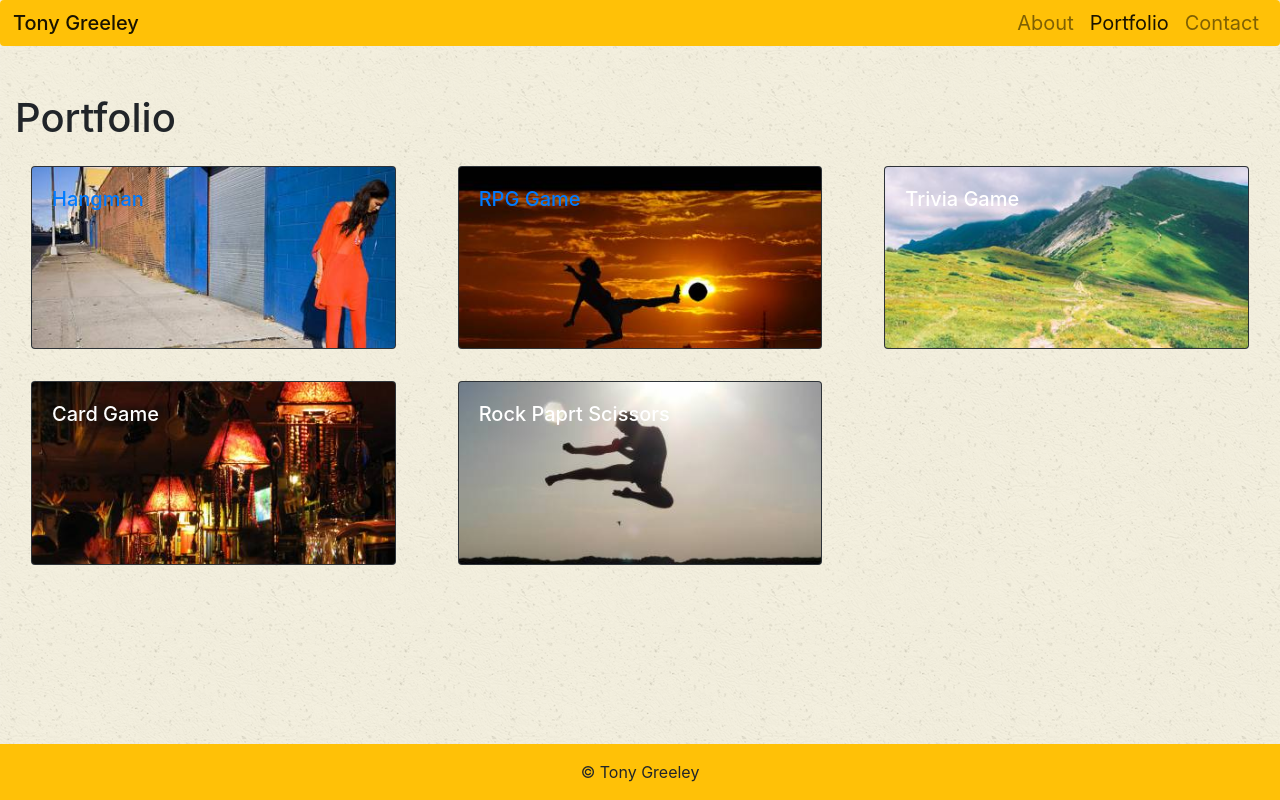
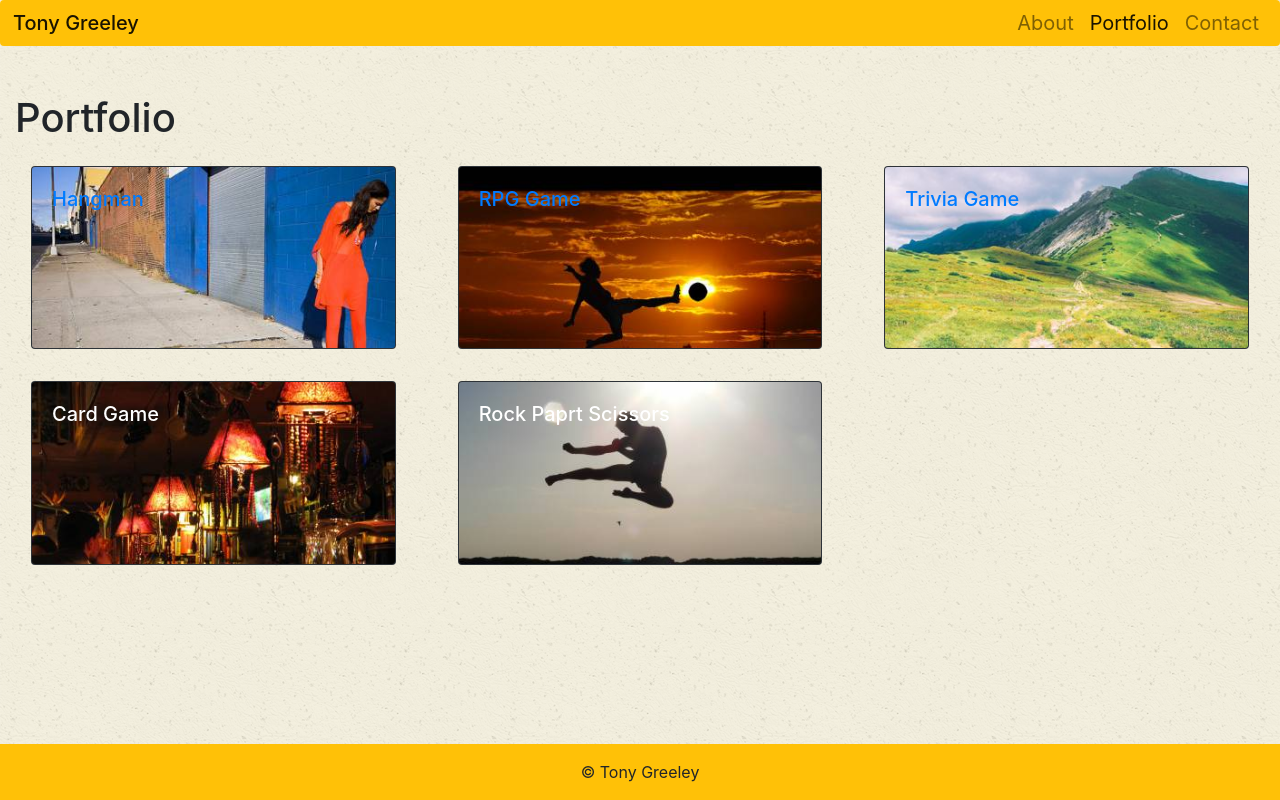
Before and after one commit to tonythetiger323/Bootstrap-Portfolio, a plain HTML site: page portfolio.html in a window 1280 px wide. Drawn offline with nearby package versions, Linux system fonts and the light colour scheme.

Commit message:
Linked Trivia Game to Portfolio Page

```diff
--- a/portfolio.html
+++ b/portfolio.html
@@ -60,13 +60,15 @@
             <div class="col-md-4">
                 <a href="#">
                     <div class="card bg-dark text-white m-3">
-                        <img class="card-img" src="assets/placeholder_3.jpg" alt="Link to Card Game">
-                        <div class="card-img-overlay">
-                            <h5 class="card-title">Trivia Game</h5>
-                        </div>
+                        <a href="https://tonythetiger323.github.io/TriviaGame/">
+                            <img class="card-img" src="assets/placeholder_3.jpg" alt="Link to Trivia Game">
+                            <div class="card-img-overlay">
+                                <h5 class="card-title">Trivia Game</h5>
+                            </div>
                     </div>
                 </a>
             </div>
+            </a>
         </div>
         <div class="row">
             <div class="col-md-4">
```
